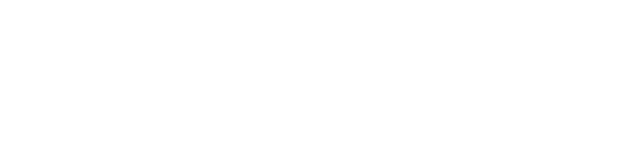
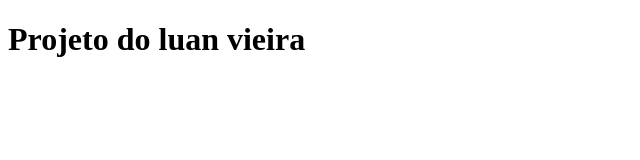
Before and after one commit to luanvpereira/curso-git, a plain HTML site: page index.html in a window 1280 px wide. Shown: the whole page, without its empty margins (0-640 px from the left). Drawn offline with Linux system fonts and the light colour scheme.

Commit message:
Titulo da pagina

```diff
--- a/index.html
+++ b/index.html
@@ -3,5 +3,6 @@
 	<head>
 	</head>
 	<body>
+		<h1>Projeto do luan vieira</h1>
 	</body>
 </html>
```
